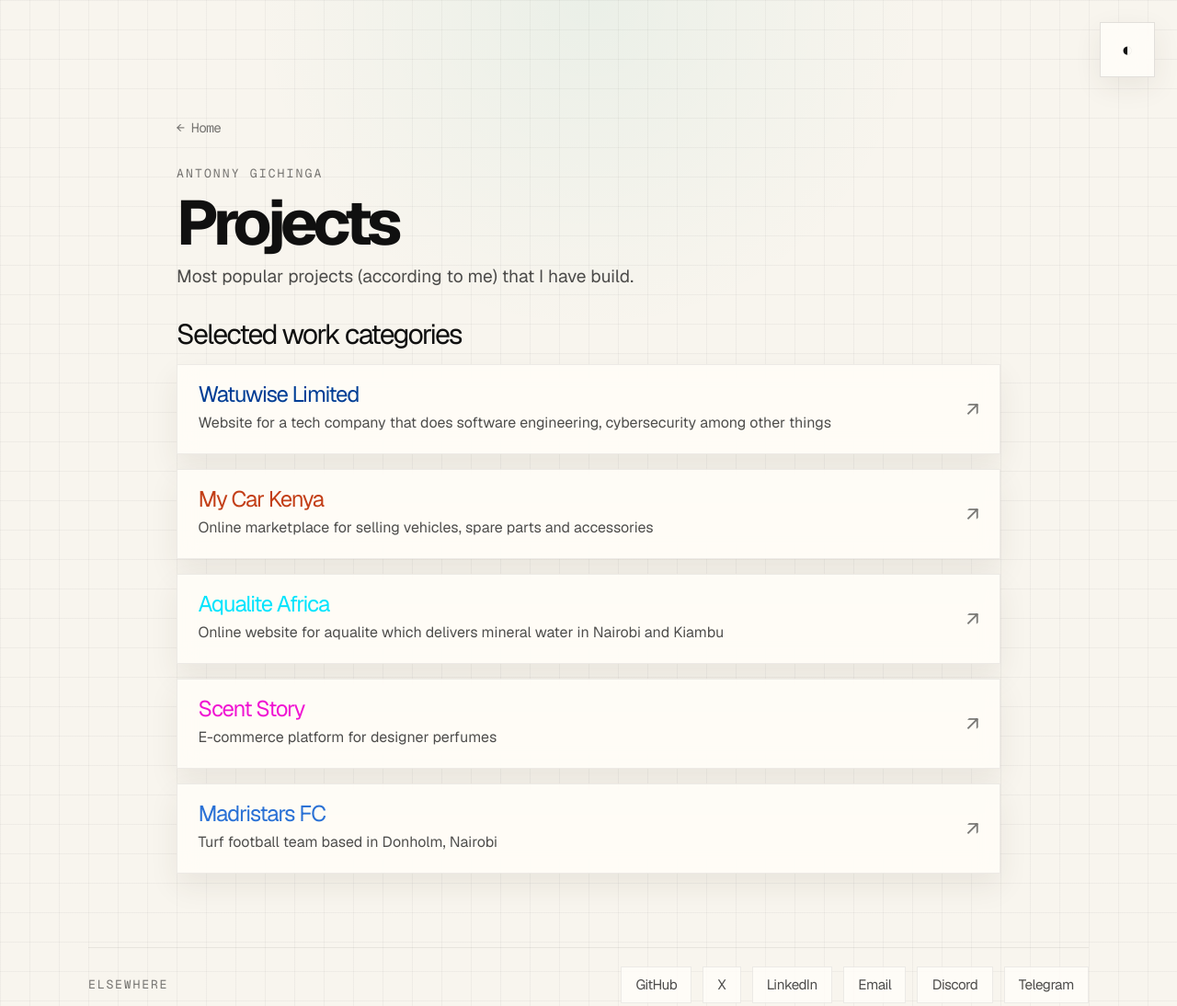
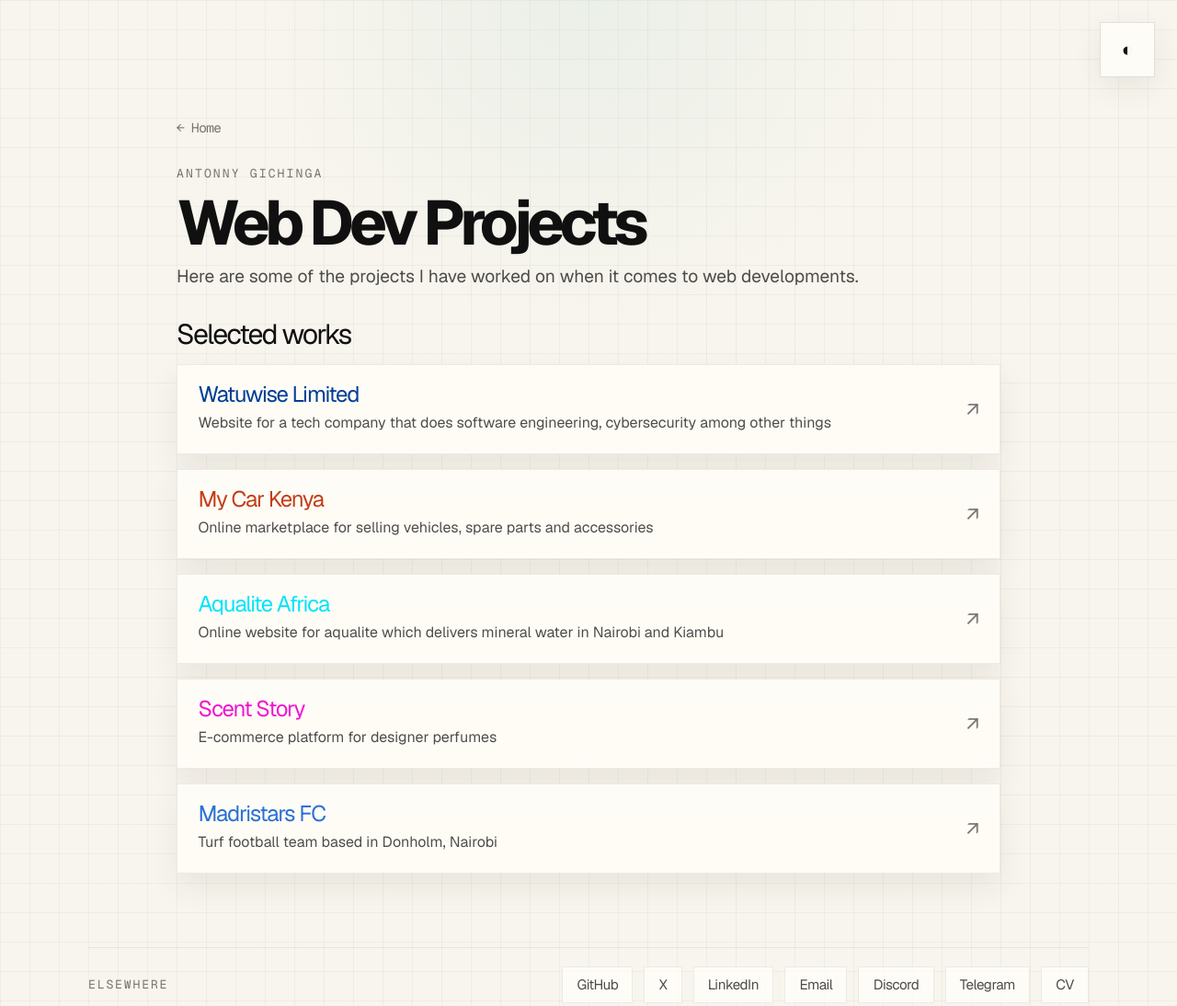
Before and after one commit to giichinga/giichinga, a plain HTML site: page projects/projects.html in a window 1280 px wide. Shown: the whole page at 92% size. Drawn offline with Linux system fonts and the light colour scheme.

Commit message:
added cv to bottom nav

```diff
--- a/projects/projects.html
+++ b/projects/projects.html
@@ -1,5 +1,6 @@
 <!doctype html>
 <html lang=en-us data-theme=light>
+
 <head>
     <meta charset=utf-8>
     <meta name=viewport content="width=device-width,initial-scale=1">
@@ -8,7 +9,7 @@
     <meta name=color-scheme content="light dark">
     <link rel=icon href=/favicon.svg type=image/svg+xml>
     <script>
-            ( () => {
+        (() => {
             const e = localStorage.getItem("theme")
                 , t = e === "dark" ? "dark" : "light";
             document.documentElement.dataset.theme = t
@@ -17,6 +18,7 @@
     </script>
     <link rel="stylesheet" href="../css/main.css" crossorigin="anonymous">
 </head>
+
 <body class="bg-canvas text-ink antialiased">
     <main class=page-shell>
         <button class=theme-toggle type=button aria-label="Toggle color theme" aria-pressed=false data-theme-toggle>
@@ -26,16 +28,18 @@
             <a class=page-back href="../index.html">← Home</a>
             <header class=detail-header>
                 <p class=detail-kicker>Antonny Gichinga</p>
-                    <h1>Projects</h1>
-                    <p class=detail-summary>Most popular projects (according to me) that I have build.</p>
+                <h1>Web Dev Projects</h1>
+                <p class=detail-summary>Here are some of the projects I have worked on when it comes to web
+                    developments.</p>
             </header>
             <section class=project-board aria-labelledby=project-board-title>
-                    <h2 id=project-board-title class=project-board-title>Selected work categories</h2>
+                <h2 id=project-board-title class=project-board-title>Selected works</h2>
                 <div class=project-list>
                     <a class=project-card href=https://watuwise.com/ target=_blank rel=noreferrer>
                         <div class=project-card-copy web-dev>
                             <h3 class=watuwise>Watuwise Limited</h3>
-                                <p>Website for a tech company that does software engineering, cybersecurity among other things</p>
+                            <p>Website for a tech company that does software engineering, cybersecurity among other
+                                things</p>
                         </div>
                         <span class=project-card-arrow aria-hidden=true>↗</span>
                     </a>
@@ -77,15 +81,18 @@
             <nav class=footer-nav aria-label="Social links">
                 <a class=footer-link href=https://github.com/giichinga target=_blank rel=noreferrer>GitHub</a>
                 <a class=footer-link href=https://x.com/krispah_ target=_blank rel=noreferrer>X</a>
-                    <a class=footer-link href=https://www.linkedin.com/in/antonny-njoroge target=_blank rel=noreferrer>LinkedIn</a>
+                <a class=footer-link href=https://www.linkedin.com/in/antonny-njoroge target=_blank
+                    rel=noreferrer>LinkedIn</a>
                 <a class=footer-link href=mailto:antonnygichinga@gmail.com>Email</a>
                 <a class=footer-link href=http://discord.com/users/@toe_knee97 target=_blank rel=noreferrer>Discord</a>
                 <a class=footer-link href=https://t.me/Giichinga target=_blank rel=noreferrer>Telegram</a>
+                <a class=footer-link href="./assets/CV.pdf" target=_blank rel=noreferrer>CV</a>
+
             </nav>
         </div>
     </footer>
     <script>
-            ( () => {
+            (() => {
                 const e = document.querySelector("[data-theme-toggle]")
                     , t = document.documentElement;
                 if (!e)
@@ -109,4 +116,5 @@
             )()
     </script>
 </body>
+
 </html>
```
Lines whose indentation alone changed are shown as unchanged.
